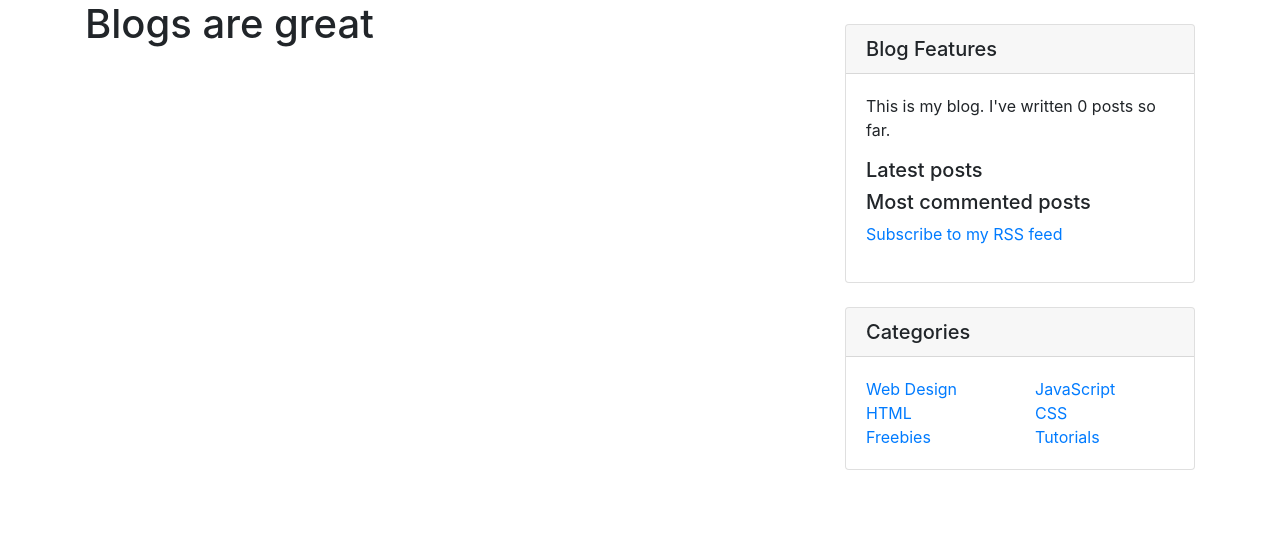
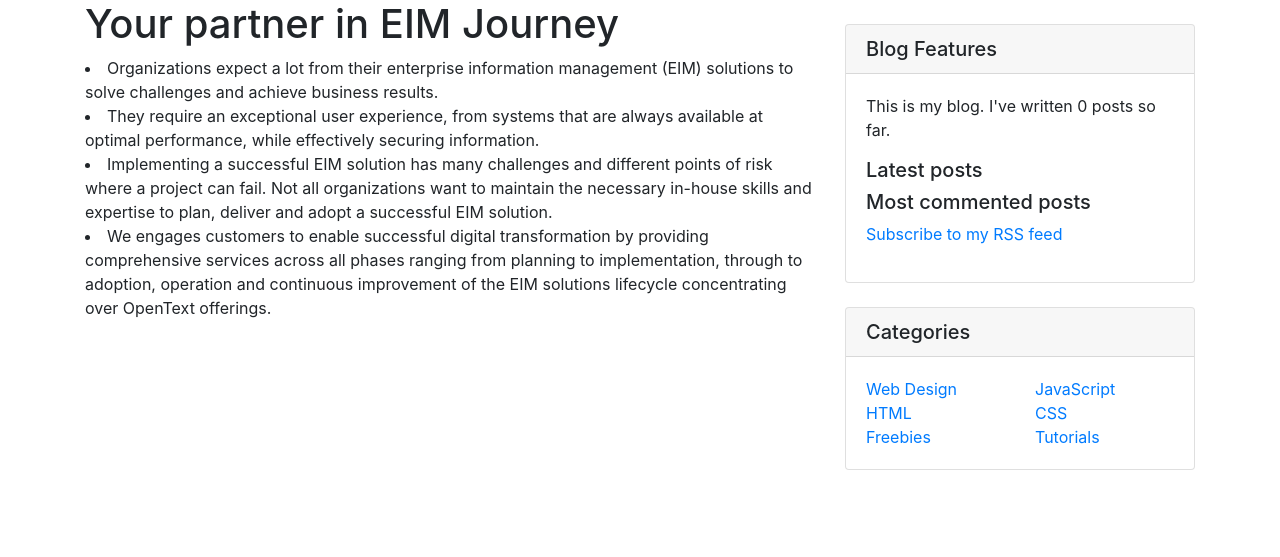
Before and after one commit to mkgiri1/blog_deployment, a Django app: page /about/ in a window 1280 px wide. Shown: the part 56-613 px from the top of the page. Run offline with Django 3.2, Linux system fonts and the light colour scheme; data that the repository does not hold is empty; parts of the project's set-up code (start-up, migrations or seed data) failed here and were passed over; some libraries are stand-ins or nearby versions.

Commit message:
Add files via upload

```diff
--- a/blog/templates/blog/about.html
+++ b/blog/templates/blog/about.html
@@ -2,6 +2,12 @@
 {% block title %}About My Blog{% endblock %}
 {% block content %}
 <div class="col-md-8">
-    <h1>Blogs are great</h1>
+    <h1>Your partner in EIM Journey</h1>
+	<li>Organizations expect a lot from their enterprise information management (EIM) solutions to solve challenges and achieve business results. </li>
+	<li>They require an exceptional user experience, from systems that are always available at optimal performance, while effectively securing information.</li>
+	<li>Implementing a successful EIM solution has many challenges and different points of risk where a project can fail. Not all organizations want to maintain the necessary in-house skills and expertise to plan, deliver and adopt a successful EIM solution.</li>
+
+
+	<li>We engages customers to enable successful digital transformation by providing comprehensive services across all phases ranging from planning to implementation, through to adoption, operation and continuous improvement of the EIM solutions lifecycle concentrating over OpenText offerings.</li>
 </div>
 {% endblock content %}
```
